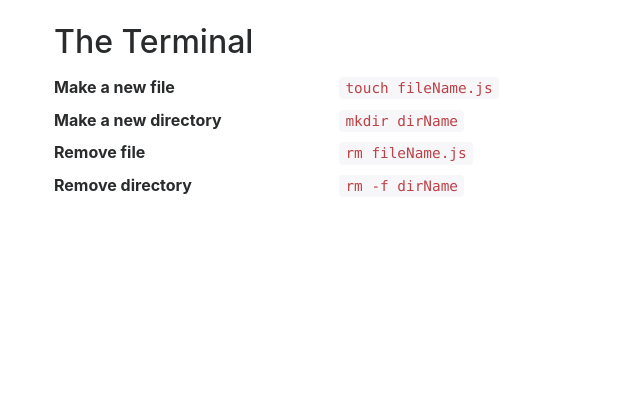
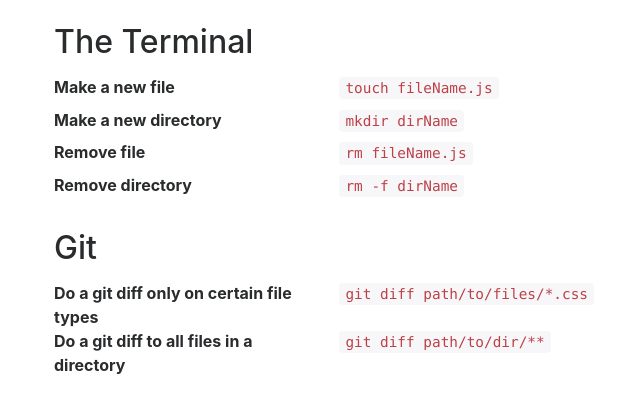
Before and after one commit to akiryk/cheatsheets, a plain HTML site: page index.html in a window 1280 px wide. Shown: the whole page, without its empty margins (31-671 px from the left). Drawn offline with nearby package versions, Linux system fonts and the light colour scheme.

Commit message:
Add git section

```diff
--- a/index.html
+++ b/index.html
@@ -12,6 +12,7 @@
 </head>
 
 <body>
+
 <section id="terminal" class="container">
   <h2 class="mt-4 mb-3">The Terminal</h2>
 
@@ -30,6 +31,16 @@
   </dl>
 </section>
 
+<section id="git" class="container">
+  <h2 class="mt-4 mb-3">Git</h2>
+  <dl class="row">
+    <dt class="col-sm-3">Do a git diff only on certain file types</dt>
+    <dd class="col-sm-9"><code>git diff path/to/files/*.css</code></dd>
+
+    <dt class="col-sm-3">Do a git diff to all files in a directory</dt>
+    <dd class="col-sm-9"><code>git diff path/to/dir/**</code></dd>
+  </dl>
+</section>
 
 </body>
 </html>
```
Also changed, not shown: 1 other file.
